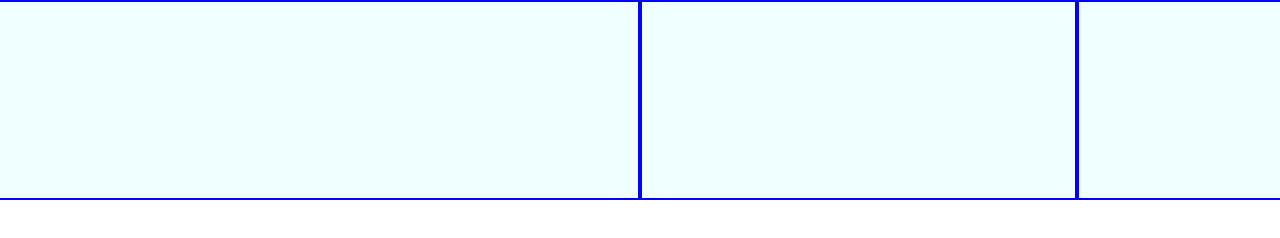
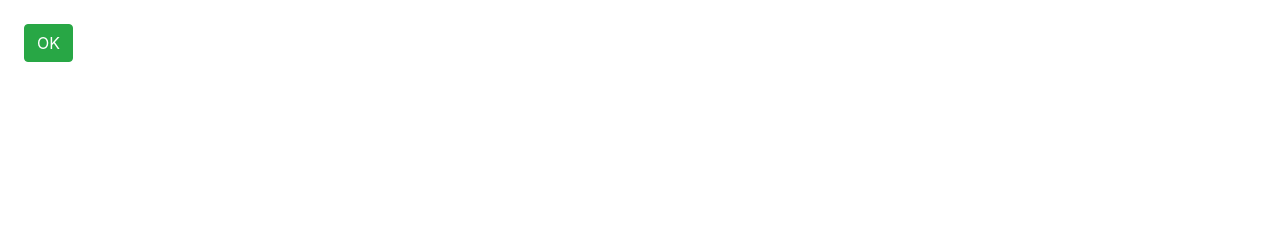
Before and after one commit to felianfilian/AW_11-bootstrap, a plain HTML site: page index.html in a window 1280 px wide. Drawn offline with nearby package versions, Linux system fonts and the light colour scheme.

Commit message:
button test

```diff
--- a/index.html
+++ b/index.html
@@ -7,6 +7,9 @@
     <!-- Bootstrap CSS -->
     <link rel="stylesheet" href="https://cdn.jsdelivr.net/npm/bootstrap@4.0.0/dist/css/bootstrap.min.css" integrity="sha384-Gn5384xqQ1aoWXA+058RXPxPg6fy4IWvTNh0E263XmFcJlSAwiGgFAW/dAiS6JXm" crossorigin="anonymous">
 <style>
+    body {
+      padding: 24px;
+    }
     .div01 {
       height: 200px;
 background-color: azure;
@@ -15,10 +18,6 @@ border: 2px solid blue;
 </style>
 </head>
 <body>
-  <div class="row">
-    <div class="div01 col-lg-6 col-md-6 col-sm-12"></div>
-    <div class="div01 col-lg-4 col-md-3 col-sm-6"></div>
-    <div class="div01 col-lg-2 col-md-3 col-sm-6"></div>
-  </div>
+  <button class="btn btn-success">OK</button>
 </body>
 </html>
```
